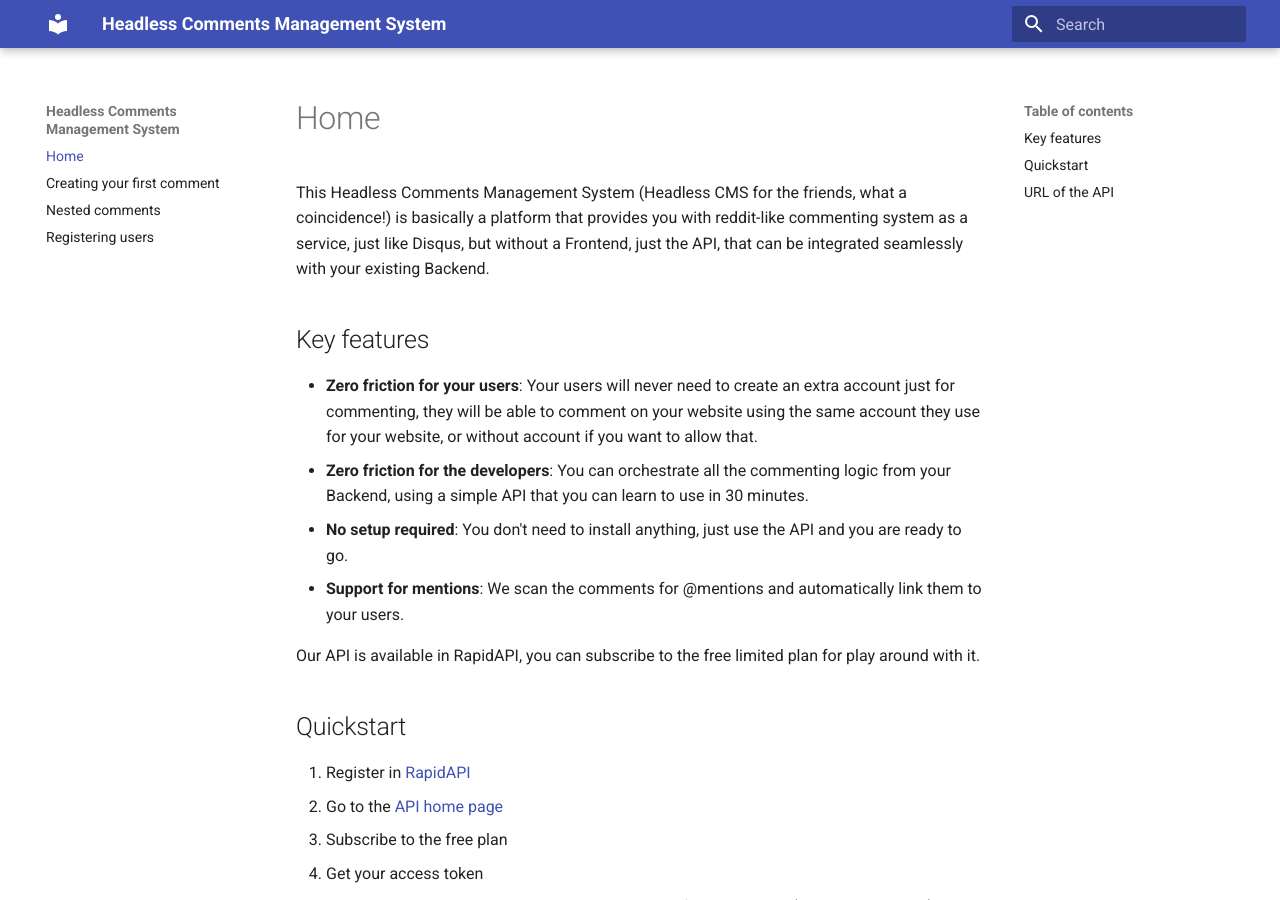
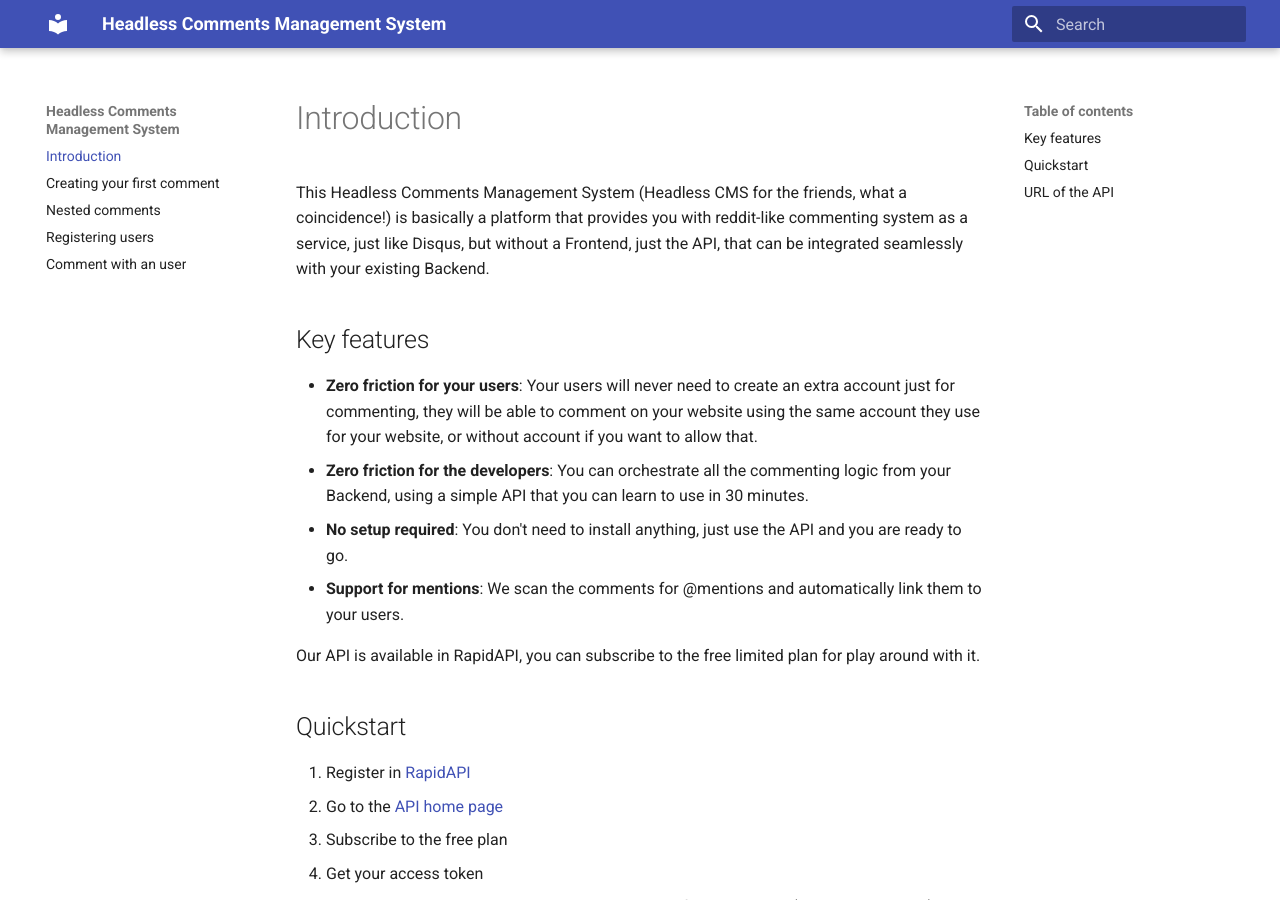
Before and after one commit to elpapi42/comently-docs, an MkDocs documentation site: the page built from docs/index.md, in a window 1280 px wide and 900 px high. Built offline with MkDocs 1.6.1 and Material for MkDocs 9.7.7, drawn with Linux system fonts in a browser that asks for light colours; some of the changed lines change nothing that is shown.

Commit message:
Placeholder for create comment with user

```diff
--- a/mkdocs.yml
+++ b/mkdocs.yml
@@ -10,3 +10,9 @@ markdown_extensions:
   - pymdownx.keys
   - pymdownx.superfences
   - pymdownx.snippets
+nav:
+- Introduction: index.md
+- Creating your first comment: creating-your-first-comment.md
+- Nested comments: nested-comments.md
+- Registering users: registering-users.md
+- Comment with an user: create-comment-with-user.md
```
Also changed, not shown: docs/create-comment-with-user.md (added).
